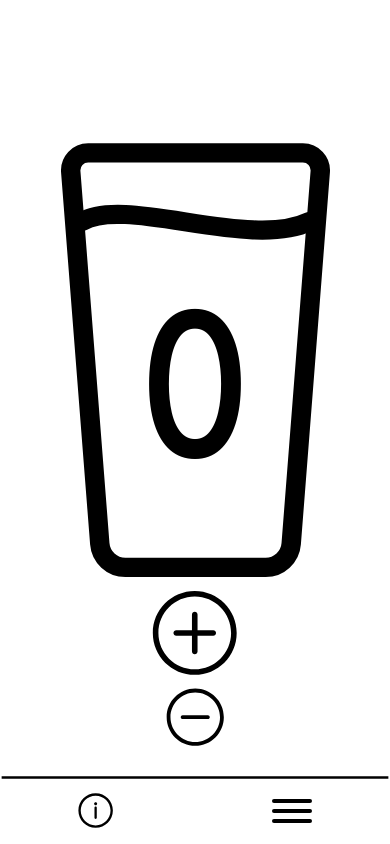
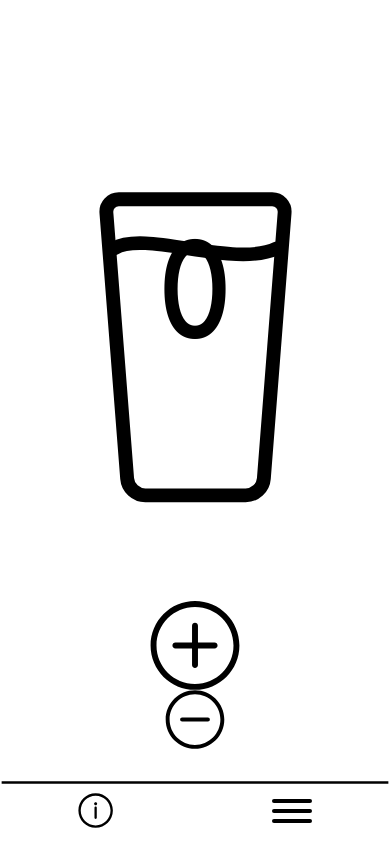
Before and after one commit to konneki/hydrapp, a website built with webpack: page src/pages/index.html in a window 390 px wide. Built offline with nearby package versions, Linux system fonts and the light colour scheme.

Commit message:
post preparations

```diff
--- a/src/pages/index.html
+++ b/src/pages/index.html
@@ -20,7 +20,7 @@
     <!-- full url to the image with http(s) ie. https://maciejkorsan.github.io/my-repo/assets/img/fb.png. Facebook suggests at least 1200 x 630. -->
     <meta
       property="og:image"
-      content="https://konneki.github.io/hydrapp/public/og.png"
+      content="https://konneki.github.io/hydrapp/og.png"
     />
 
     <!-- uncomment the line below to enable PWA  -->
@@ -206,7 +206,7 @@
         </p>
         <p class="navigation__text navigation__text--small">that is</p>
         <p class="navigation__text">
-          <span class="navigation__text--big percent-counter--js">10%</span>
+          <span class="navigation__text--big percent-counter--js">0%</span>
           of daily fluid intake
         </p>
         <p
--- a/src/scss/main.scss
+++ b/src/scss/main.scss
@@ -28,9 +28,8 @@ body {
   font-weight: 700;
   @media screen and (max-width: 425px) {
     background: url(./../assets/img/slice1.svg);
-    background-size: 100vw;
     background-repeat: no-repeat;
-    background-position-y: 92vh;
+    background-position-y: 92.5vh;
   }
 }
 
@@ -76,24 +75,26 @@ body {
   @media screen and (max-width: 425px) {
     flex-direction: column;
     justify-content: center;
-    height: 80vh;
     &__add {
-      width: 25vw;
+      width: 90px;
     }
     &__subtract {
-      width: 15vw;
+      width: 60px;
       order: 3;
     }
     &__main {
+      display: flex;
+      flex-direction: column;
       height: 60vh;
       &-counter {
-        font-size: 12em;
-        margin-top: 24vh;
+        position: absolute;
+        font-size: 8em;
+        margin: 130px 0 0 0;
       }
       &-glass {
         justify-self: center;
         align-self: center;
-        width: 70vw;
+        width: 50vw;
       }
     }
   }
```
